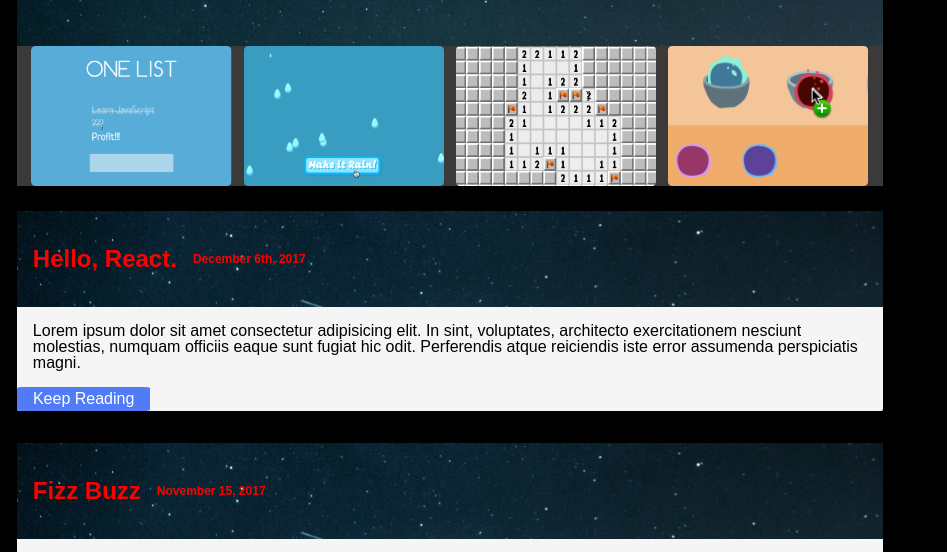
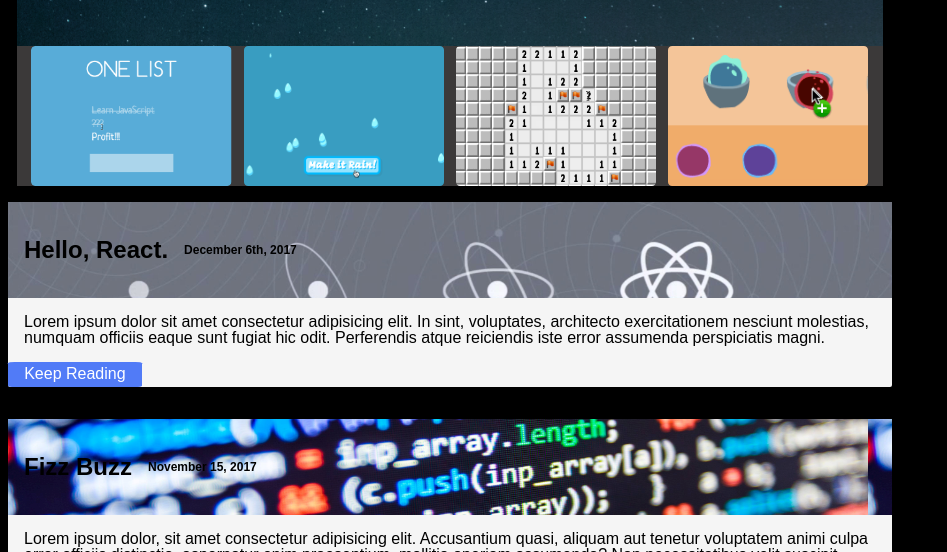
Before and after one commit to alsleaders/mock-portfolio, a website: page public/index.html in a window 1280 px wide. Shown: the part 226-778 px from the top of the page, without its empty margins (0-947 px from the left). Drawn offline with Linux system fonts and the light colour scheme.

Commit message:
everything is there, just need to sort

```diff
--- a/public/index.html
+++ b/public/index.html
@@ -28,9 +28,8 @@
     <main>
       <img id="react">
       <article class="text-box">
-        <header class="text-header">
+        <header class="text-header1">
             <!-- this will be background  -->
-
         <h1>
           Hello, React. <h2>December 6th, 2017</h2>
         </h1>
@@ -43,9 +42,8 @@
       </article>
       <img id="codepic">
       <article class="text-box">
-          <header class="text-header">
+          <header class="text-header2">
             <!-- this will be background  -->
-
           <h1>Fizz Buzz
               <h2>November 15, 2017</h2>
           </h1>
--- a/public/screen.css
+++ b/public/screen.css
@@ -17,7 +17,7 @@ html {
 body {
   margin: 4;
   min-height: 100%;
-  justify-content: center;
+  justify-content: flex-start;
   align-items: center;
 }
 
@@ -60,7 +60,8 @@ header {
 }
 
 main {
-  margin: 1%;
+  /* margin: 1%; */
+  padding: 0;
 }
 
 .pictures {
@@ -79,13 +80,30 @@ main {
   margin: 0;
 }
 
-.text-header {
+.text-header1 {
+  background: url(./Images/reactsnipped.png);
   display: flex;
   align-content: flex-start;
   justify-content: flex-start;
   margin: 0;
   padding: 0;
-  color: red;
+  /* border-image-slice: 138 27 138 27;
+  border-image-width: 20px 20px 20px 20px;
+  border-image-outset: 0px 0px 0px 0px;
+  border-image-repeat: stretch stretch; */
+}
+
+.text-header2 {
+  background: url(./Images/codesnipped.png);
+  display: flex;
+  align-content: flex-start;
+  justify-content: flex-start;
+  margin: 0;
+  padding: 0;
+  /* border-image-slice: 138 27 138 27;
+  border-image-width: 20px 20px 20px 20px;
+  border-image-outset: 0px 0px 0px 0px;
+  border-image-repeat: stretch stretch; */
 }
 
 h1 {
```
